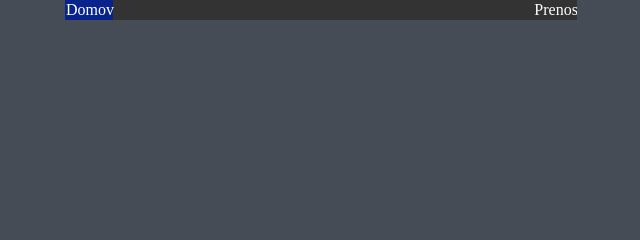
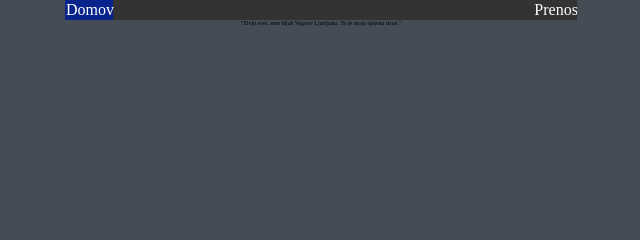
Before and after one commit to aljaztravnik/aljaztravnik.github.io, a plain HTML site: page index.html in a window 1280 px wide. Shown: the top 240 px of the page, 319-959 px from the left. Drawn offline with Linux system fonts and the light colour scheme.

Commit message:
Second commit

```diff
--- a/index.html
+++ b/index.html
@@ -11,6 +11,9 @@
         <!--<li><a href="file:///C:/Users/travn/Desktop/Projects/JavascriptHTMLCSS/SpletnaStran/funkcije.html">Funkcije</a></li>-->
         <li style="float:right;"><a href="file:///C:/Users/travn/Desktop/Projects/JavascriptHTMLCSS/SpletnaStran/prenos.html">Prenos</a></li>
     </ul>
+    <p id="uvod">
+        "Zivjo svet, sem dijak Vegove Ljubljana. To je moja spletna stran."
+    </p>
  <footer>&copy; Aljaž Travnik, vse pravice pridržane, verzija 1.0, 15.03.2019</footer>
 </body>
 </html>
--- a/style.css
+++ b/style.css
@@ -33,7 +33,7 @@ li a {
   text-decoration: none;
 }
 
-
+30
 li a:hover {
   background-color: #08248c;
 }
@@ -58,6 +58,13 @@ a:active{
   background-color: #08248c;
 }
 
+#uvod {
+  max-width: 100%;
+  min-width: 20%;
+  text-align: center;
+  font-size: 10%;
+}
+
 footer {
   position: fixed;
   bottom: 0;
```
